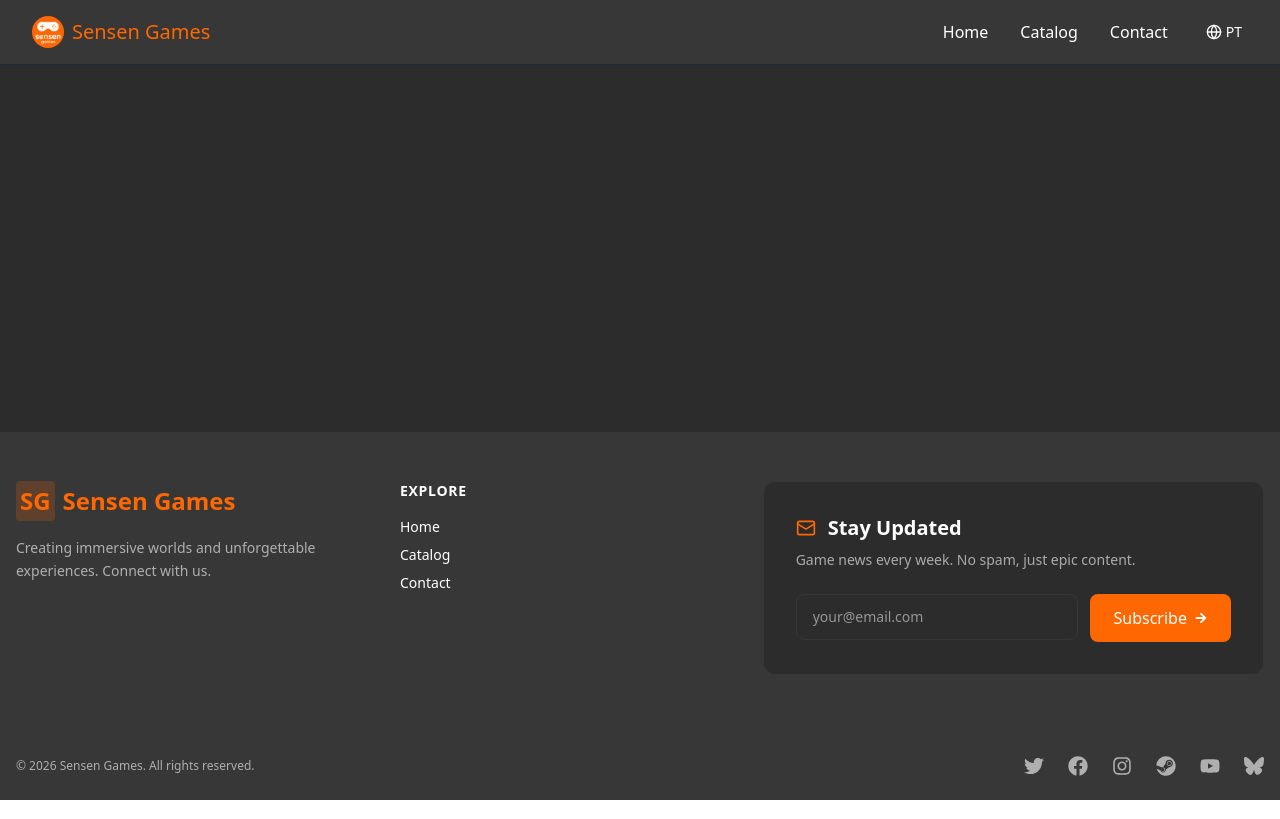
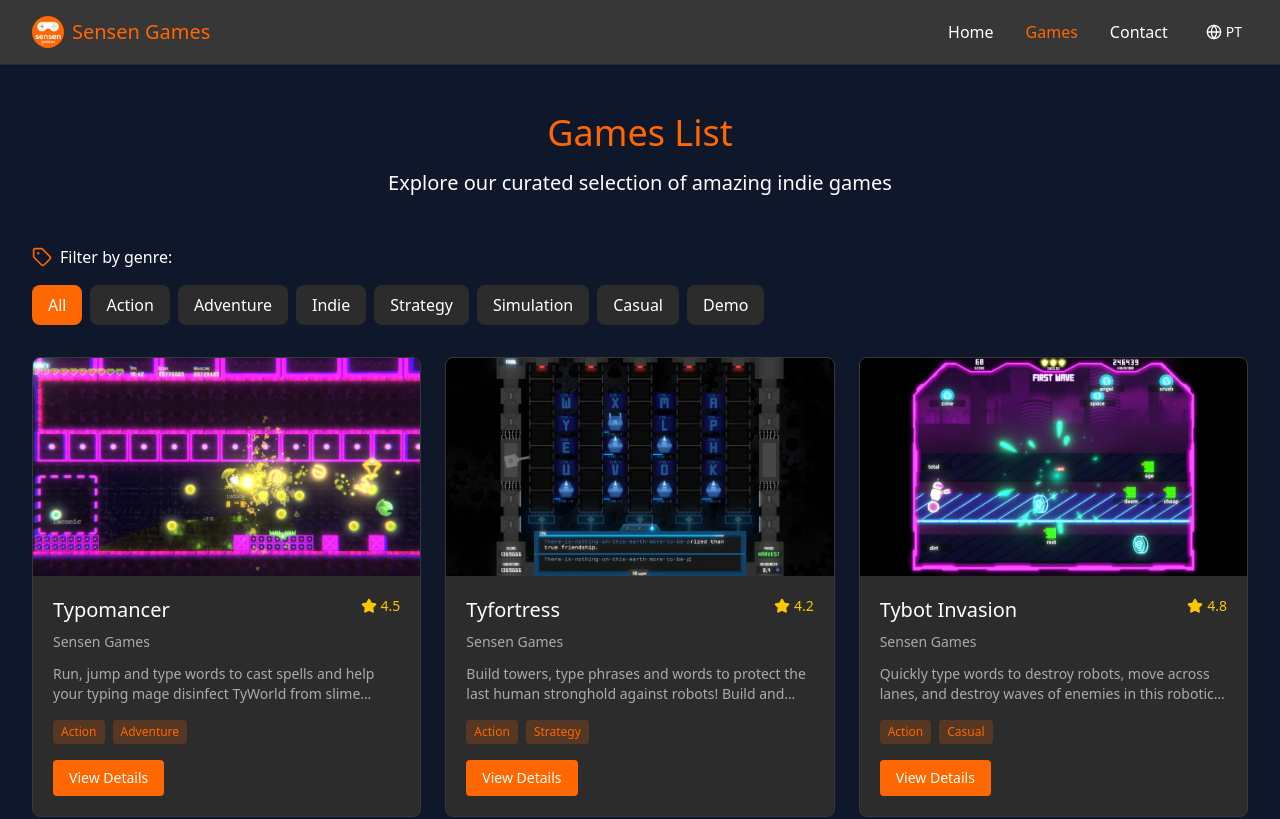
Before and after one commit to HugoLnx/sensen-website-new, a React (Vite) app: page /#/jogos in a window 1280 px wide. Shown: the top 819 px of the page. Built offline with nearby package versions, Linux system fonts and the light colour scheme.

Commit message:
retirada de referência a "catálogo" para "jogos"

```diff
--- a/src/components/Layout/Footer.tsx
+++ b/src/components/Layout/Footer.tsx
@@ -48,7 +48,7 @@
               <nav>
                 <ul className="space-y-2 text-sm">
                   <li><Link to="/" className="hover:text-primary transition-colors">{t('header.home')}</Link></li>
-                  <li><Link to="catalogo" className="hover:text-primary transition-colors">{t('header.catalog')}</Link></li>
+                  <li><Link to="jogos" className="hover:text-primary transition-colors">{t('header.games')}</Link></li>
                   <li><Link to="/contato" className="hover:text-primary transition-colors">{t('header.contact')}</Link></li>
                 </ul>
               </nav>
--- a/src/components/Layout/Header.tsx
+++ b/src/components/Layout/Header.tsx
@@ -15,7 +15,7 @@
 
   const navigation = [
     { name: t('header.home'), href: '/' },
-    { name: t('header.catalog'), href: '/catalogo' },
+    { name: t('header.games'), href: '/jogos' },
     { name: t('header.contact'), href: '/contato' },
   ];
 
--- a/src/contexts/SettingsContext.tsx
+++ b/src/contexts/SettingsContext.tsx
@@ -14,7 +14,7 @@
   headerBackgroundColor: string;
   footerBackgroundColor: string;
   homepageTitle: string;
-  catalogPageTitle: string;
+  gamesPageTitle: string;
   homepageFeaturedSectionTitle: string;
   homepageFeaturedSectionImageUrl: string;
   homepageAboutUsTitle: string;
--- a/src/i18n/translations/en-US.json
+++ b/src/i18n/translations/en-US.json
@@ -1,7 +1,7 @@
 {
   "header": {
     "home": "Home",
-    "catalog": "Catalog",
+    "games": "Games",
     "contact": "Contact"
   },
   "footer": {
@@ -24,7 +24,7 @@
     "featuredTitle": "Featured Titles",
     "aboutTitle": "FUELING ADVENTURE AND IMAGINATION",
     "homepageTitle": "Experience the next generation of indie games",
-    "catalogPageTitle": "Our Amazing Games Catalog",
+    "gamesPageTitle": "Our Amazing Games",
     "homepageAboutUsTitle": "About Us",
     "homepageAboutUsText": "We are two brothers who have been gaming together since the Super Nintendo and PlayStation 1 & 2 era. We played Megaman X series, Castlevania SotN, Super Metroid, Aero Fighters, Guitar Hero and other classics all day back then! After years working as web programmer and web designer, we decided to start making games in the style we love to play: challenging and fun!",
     "homepageMailingListTitle": "JOIN OUR EMAIL LIST",
@@ -45,8 +45,8 @@
     "about": {
       "title": "About Sensen Games",
       "ctaTitle": "Ready to Start?",
-      "ctaDescription": "Explore our catalog and find your next favorite game.",
-      "catalog": "View Catalog",
+      "ctaDescription": "Explore our games and find your next favorite one.",
+      "games": "View Games",
       "contact": "Contact Us"
     }
   },
@@ -68,12 +68,12 @@
     "description": "Description",
     "noDescription": "Description not available."
   },
-  "catalog": {
+  "gamesPage": {
     "all": "All",
     "loading": "Loading data...",
     "error": "Loading error",
     "noGames": "No games found for this genre.",
-    "title": "Games Catalog",
+    "title": "Games List",
     "subtitle": "Explore our curated selection of amazing indie games",
     "filterPrefix": "Filter by genre:",
     "viewDetails": "View Details"
--- a/src/i18n/translations/pt-BR.json
+++ b/src/i18n/translations/pt-BR.json
@@ -1,7 +1,7 @@
 {
   "header": {
     "home": "Início",
-    "catalog": "Catálogo",
+    "games": "Jogos",
     "contact": "Contato"
   },
   "footer": {
@@ -24,7 +24,7 @@
     "featuredTitle": "Títulos em Destaque",
     "aboutTitle": "ALIMENTANDO AVENTURA E IMAGINAÇÃO",
     "homepageTitle": "Experimente a próxima geração de jogos indie",
-    "catalogPageTitle": "Nosso Incrível Catálogo de Jogos",
+    "gamesPageTitle": "Nossos Jogos",
     "homepageAboutUsTitle": "Sobre Nós",
     "homepageAboutUsText": "Somos dois irmãos que jogamos juntos desde a era do Super Nintendo e PlayStation 1 & 2. Jogamos Megaman X series, Castlevania SotN, Super Metroid, Aero Fighters, Guitar Hero e outros clássicos o dia todo naquela época! Após anos trabalhando como programador web e designer web, decidimos começar a fazer jogos no estilo que amamos jogar: desafiadores e divertidos!",
     "homepageMailingListTitle": "JUNTE-SE À NOSSA LISTA DE E-MAILS",
@@ -46,7 +46,7 @@
       "title": "Sobre a Sensen Games",
       "ctaTitle": "Pronto para Começar?",
       "ctaDescription": "Explore nosso catálogo e encontre seu próximo jogo favorito.",
-      "catalog": "Ver Catálogo",
+      "games": "Ver Jogos",
       "contact": "Fale Conosco"
     }
   },
@@ -68,7 +68,7 @@
     "description": "Descrição",
     "noDescription": "Descrição não disponível."
   },
-  "catalog": {
+  "gamesPage": {
     "all": "Todos",
     "loading": "Carregando dados...",
     "error": "Erro ao carregar",
--- a/src/mocks/settingsMock.ts
+++ b/src/mocks/settingsMock.ts
@@ -12,7 +12,7 @@
   headerBackgroundColor: "#373737",
   footerBackgroundColor: "#373737",
   homepageTitle: "Experimente a próxima geração de jogos indie",
-  catalogPageTitle: "Nosso Catálogo de Jogos Incríveis",
+  gamesPageTitle: "Nosso Catálogo de Jogos Incríveis",
   homepageFeaturedSectionTitle: "TÍTULOS EM DESTAQUE",
   homepageAboutUsTitle: "ALIMENTANDO AVENTURA E IMAGINAÇÃO",
   homepageAboutUsText: "Somos dois irmãos que jogam juntos desde as eras do Super Nintendo e PlayStation 1 & 2. Jogávamos as séries Megaman X, Castlevania SotN, Super Metroid, Aero Fighters, Guitar Hero e outros clássicos o dia todo naquela época! Depois de alguns anos trabalhando como programador web e web designer, decidimos começar a fazer jogos no estilo que amamos jogar: desafiadores e divertidos!",
--- a/src/pages/CartPage.tsx
+++ b/src/pages/CartPage.tsx
@@ -31,7 +31,7 @@
               Adicione alguns jogos incríveis ao seu carrinho!
             </p>
             <Link
-              to="/catalogo"
+              to="/jogos"
               className="inline-flex items-center gap-2 bg-violet-600 hover:bg-violet-700 text-white px-6 py-3 rounded-lg transition-colors"
             >
               Explorar Catálogo
@@ -180,7 +180,7 @@
               </button>
 
               <Link
-                to="/catalogo"
+                to="/jogos"
                 className="block text-center text-violet-400 hover:text-violet-300 transition-colors text-sm"
               >
                 Continuar comprando
--- a/src/pages/CatalogPage.tsx
+++ b/src/pages/CatalogPage.tsx
@@ -64,7 +64,7 @@
   };
 
   if (settingsLoading || gamesLoading) {
-    return <div className="min-h-screen page-bg text-general flex items-center justify-center"><div className="text-center">{t('catalog.loading')}</div></div>;
+    return <div className="min-h-screen page-bg text-general flex items-center justify-center"><div className="text-center">{t('gamesPage.loading')}</div></div>;
   }
 
   if (settingsError || gamesError) {
@@ -75,16 +75,16 @@
     <div className="min-h-screen page-bg text-general py-12 px-4 sm:px-6 lg:px-8">
       <div className="max-w-7xl mx-auto">
         <div className="text-center mb-12">
-          <h1 className="text-4xl mb-4 text-primary">{t('catalog.title')}</h1>
+          <h1 className="text-4xl mb-4 text-primary">{t('gamesPage.title')}</h1>
           <p className="text-xl text-general max-w-2xl mx-auto">
-            {t('catalog.subtitle')}
+            {t('gamesPage.subtitle')}
           </p>
         </div>
 
         <div className="mb-8">
           <div className="flex items-center gap-2 mb-4">
             <Tag className="w-5 h-5 text-primary" />
-            <span className="text-general">{t('catalog.filterPrefix')}</span>
+            <span className="text-general">{t('gamesPage.filterPrefix')}</span>
           </div>
           <div className="flex flex-wrap gap-2">
             {allGenres.map((genre) => (
@@ -96,7 +96,7 @@
                   : 'bg-general text-general hover:bg-primary-soft'
                   }`}
               >
-                {genre === 'Todos' ? t('catalog.all') : t(`genres.${genre}`)}
+                {genre === 'Todos' ? t('gamesPage.all') : t(`genres.${genre}`)}
               </button>
             ))}
           </div>
@@ -173,7 +173,7 @@
                         handleGameClick(game);
                       }}
                     >
-                      {t('catalog.viewDetails')}
+                      {t('gamesPage.viewDetails')}
                     </button>
                   </div>
                 </div>
@@ -185,7 +185,7 @@
         {filteredGames.length === 0 && (
           <div className="text-center py-12">
             <p className="text-general text-xl">
-              {t('catalog.noGames')}
+              {t('gamesPage.noGames')}
             </p>
           </div>
         )}
--- a/src/pages/HomePage.tsx
+++ b/src/pages/HomePage.tsx
@@ -84,8 +84,8 @@
               <h2 className="text-3xl mb-8 text-primary">{t('home.about.ctaTitle')}</h2>
               <p className="text-xl mb-8 text-general">{t('home.about.ctaDescription')}</p>
               <div className="flex flex-col sm:flex-row gap-4 justify-center">
-                <Link className="btn-primary px-8 py-3 rounded-lg transition-colors" to="/catalogo">
-                  {t('home.about.catalog')}
+                <Link className="btn-primary px-8 py-3 rounded-lg transition-colors" to="/jogos">
+                  {t('home.about.games')}
                 </Link>
                 <Link className="bg-general-dark hover:bg-primary-dark text-general px-8 py-3 rounded-lg transition-colors border border-general-dark" to="/contato">
                   {t('home.about.contact')}
--- a/src/pages/WishlistPage.tsx
+++ b/src/pages/WishlistPage.tsx
@@ -24,7 +24,7 @@
               Salve seus jogos favoritos para comprar depois!
             </p>
             <Link
-              to="/catalogo"
+              to="/jogos"
               className="inline-flex items-center gap-2 btn-primary px-6 py-3 rounded-lg transition-colors"
             >
               Explorar Catálogo
@@ -131,7 +131,7 @@
         {/* Bottom Actions */}
         <div className="mt-8 flex justify-center">
           <Link
-            to="/catalogo"
+            to="/jogos"
             className="inline-flex items-center gap-2 text-violet-400 hover:text-violet-300 transition-colors"
           >
             <ArrowRight className="w-5 h-5" />
--- a/src/routes/index.tsx
+++ b/src/routes/index.tsx
@@ -10,7 +10,7 @@
   return (
     <Routes>
       <Route path="/" element={<HomePage />} />
-      <Route path="/catalogo" element={<CatalogPage />} />
+      <Route path="/jogos" element={<CatalogPage />} />
       <Route path="/contato" element={<ContactPage />} />
       <Route path="/carrinho" element={<Cart />} />
       <Route path="/lista-desejos" element={<WishlistPage />} />
```
